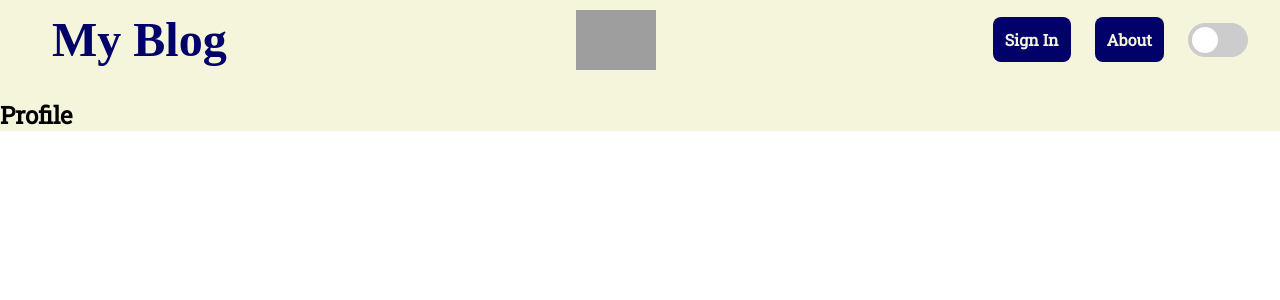
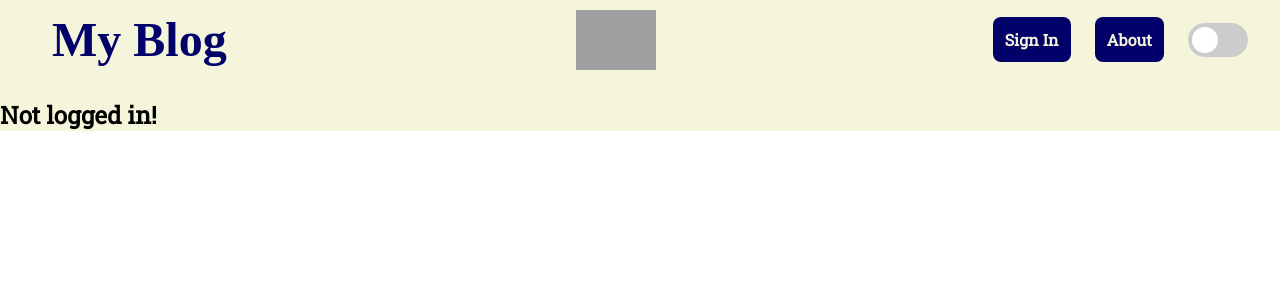
Before and after one commit to salman-ar-sar/my-blog, a React (Create React App) app: page /profile in a window 1280 px wide. Shown: the top 300 px of the page. Built offline with nearby package versions, Linux system fonts and the light colour scheme; grey boxes are pictures that could not be loaded; a web font is replaced by a local one.

Commit message:
Use profile page with context

```diff
--- a/src/pages/Profile.tsx
+++ b/src/pages/Profile.tsx
@@ -1,9 +1,9 @@
+import { useContext } from "react";
+import { LoginContext } from "../components/Contexts";
+
 const Profile = () => {
-  return (
-    <div>
-      <h2>Profile</h2>
-    </div>
-  );
+  const { user } = useContext(LoginContext);
+  return <div>{user ? <h2>Welcome {user}!</h2> : <h2>Not logged in!</h2>}</div>;
 };
 
 export default Profile;
```
